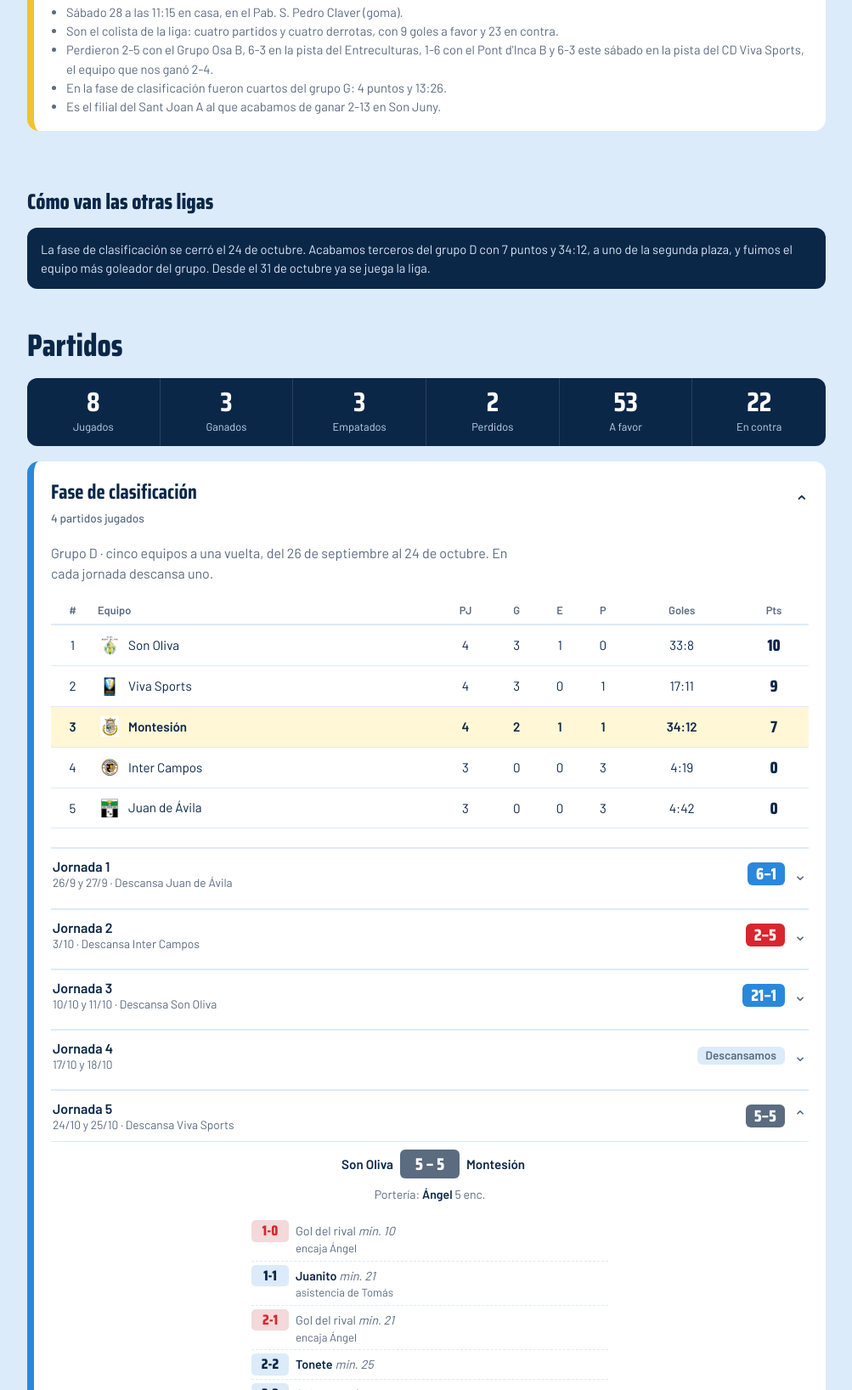
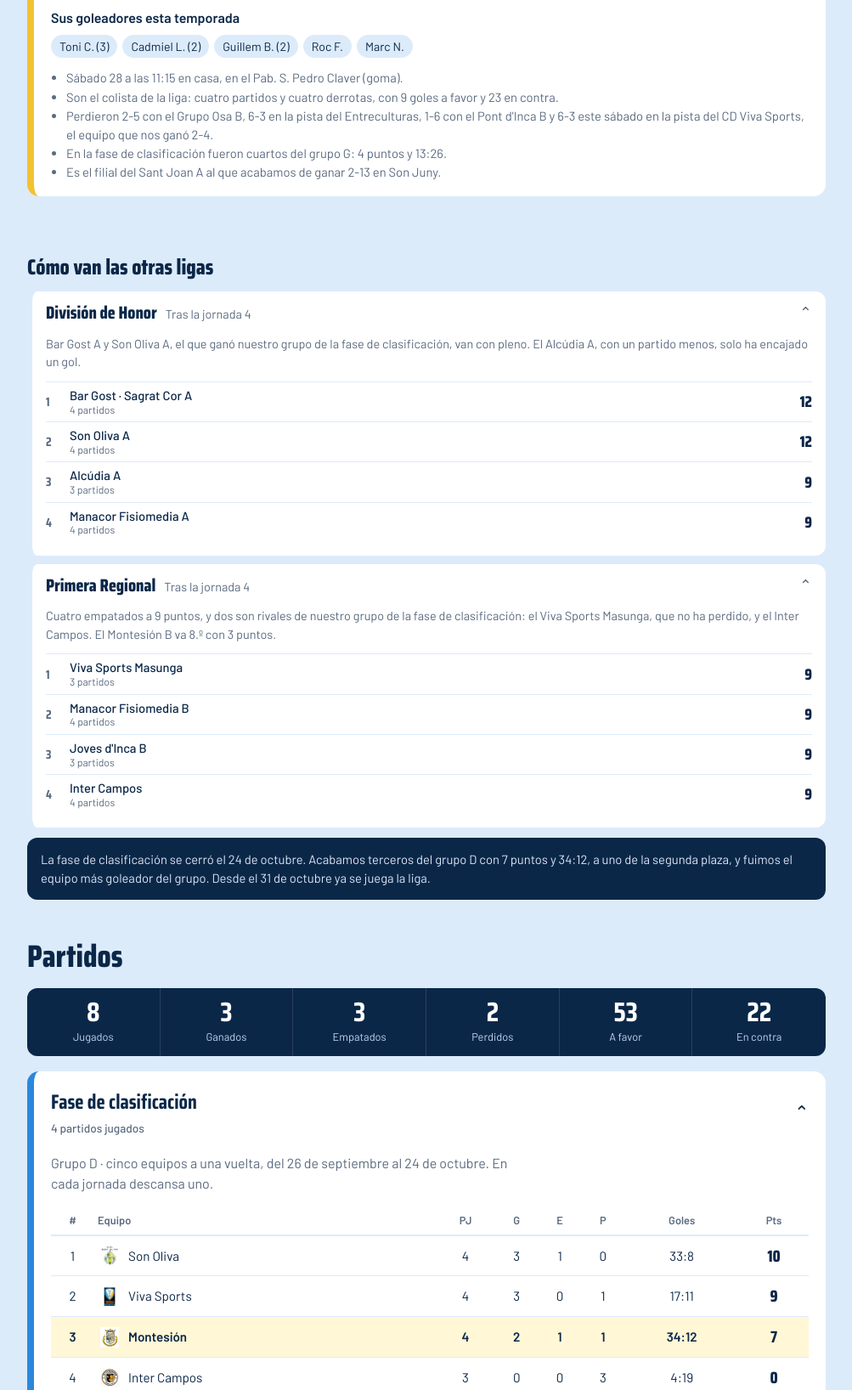
Before and after one commit to paufornertodo/montesioninfantila, a plain HTML site: page index.html in a window 1280 px wide. Shown: the part 956-2592 px from the top of the page at 85% size, without its empty margins (138-1141 px from the left). Drawn offline with Linux system fonts and the light colour scheme.

Commit message:
J4 completa, goleadores del Sant Joan B y resumen de División de Honor y Primera Regional
Co-Authored-By: Claude Opus 5.5 <noreply@anthropic.com>
Claude-Session: https://claude.ai/code/session_01VPZWJnvYViKw9HZPDUEH2W

```diff
--- a/datos.js
+++ b/datos.js
@@ -209,9 +209,9 @@ const COMPETICIONES = [
         { local: "Sant Joan B",     visitante: "Pont d'Inca B",   fecha: "2026-11-15", hora: "11:45", pista: "P.M. Son Juny (goma)", gl: 1, gv: 6 }
       ]},
       { j: 4, partidos: [
-        { local: "Pont d'Inca B",   visitante: "Calvià",          fecha: "2026-11-21", hora: "13:00", pista: "P.M. La Salle Pont d'Inca (goma)", gl: null, gv: null },
-        { local: "Grupo Osa B",     visitante: "Son Oliva B",     fecha: "2026-11-21", hora: "17:00", pista: "P.M. S'Arenal (sintético)", gl: null, gv: null },
-        { local: "Entreculturas",   visitante: "Palmanova A",     fecha: "2026-11-21", hora: "18:00", pista: "Pab. S. Pedro Claver (Montesión) (goma)", gl: null, gv: null },
+        { local: "Pont d'Inca B",   visitante: "Calvià",          fecha: "2026-11-21", hora: "13:00", pista: "P.M. La Salle Pont d'Inca (goma)", gl: 3, gv: 1 },
+        { local: "Grupo Osa B",     visitante: "Son Oliva B",     fecha: "2026-11-21", hora: "17:00", pista: "P.M. S'Arenal (sintético)", gl: 2, gv: 4 },
+        { local: "Entreculturas",   visitante: "Palmanova A",     fecha: "2026-11-21", hora: "18:00", pista: "Pab. S. Pedro Claver (Montesión) (goma)", gl: 6, gv: 5 },
         { local: "Sant Joan A",     visitante: "Montesión",       fecha: "2026-11-22", hora: "12:00", pista: "P.M. Son Juny (goma)", gl: 2, gv: 13,
           descanso: "1-6", estado: "",
           goles: [
@@ -232,7 +232,7 @@ const COMPETICIONES = [
             {m:"2-13", n:"Juanito",  a:"Ripoll"}
           ],
           porteros: [{n:"Santi", ge:1}, {n:"Ángel", ge:1}] },
-        { local: "Ciutat d'Inca A", visitante: "Joves d'Inca A",  fecha: "2026-11-22", hora: "11:30", pista: "Pol. La Salle Inca (sintético)", gl: null, gv: null },
+        { local: "Ciutat d'Inca A", visitante: "Joves d'Inca A",  fecha: "2026-11-22", hora: "11:30", pista: "Pol. La Salle Inca (sintético)", gl: 3, gv: 1 },
         { local: "CD Viva Sports",  visitante: "Sant Joan B",     fecha: "2026-11-21", hora: "10:30", pista: "P.M. Secar de la Real (parquet)", gl: 6, gv: 3 }
       ]},
       { j: 5, partidos: [
@@ -329,7 +329,13 @@ const COMPETICIONES = [
 const INFORME = {
   rival: "Sant Joan B",
   goleadoresTitulo: "Sus goleadores esta temporada",
-  goleadores: [],
+  goleadores: [
+    {d:"", n:"Toni C.",    g:3},
+    {d:"", n:"Cadmiel L.", g:2},
+    {d:"", n:"Guillem B.", g:2},
+    {d:"", n:"Roc F.",     g:1},
+    {d:"", n:"Marc N.",    g:1}
+  ],
   notas: [
     "Sábado 28 a las 11:15 en casa, en el Pab. S. Pedro Claver (goma).",
     "Son el colista de la liga: cuatro partidos y cuatro derrotas, con 9 goles a favor y 23 en contra.",
@@ -359,6 +365,23 @@ const FOTOS = [
    n, pts, pj) y nota (una o dos frases). Datos oficiales de la FFIB.
    ---------------------------------------------------------- */
 const GRUPOS = {
-  ligas: [],
+  ligas: [
+    { nombre: "División de Honor", tras: "Tras la jornada 4",
+      nota: "Bar Gost A y Son Oliva A, el que ganó nuestro grupo de la fase de clasificación, van con pleno. El Alcúdia A, con un partido menos, solo ha encajado un gol.",
+      arriba: [
+        {n:"Bar Gost · Sagrat Cor A", pts:12, pj:4},
+        {n:"Son Oliva A",             pts:12, pj:4},
+        {n:"Alcúdia A",               pts:9,  pj:3},
+        {n:"Manacor Fisiomedia A",    pts:9,  pj:4}
+      ]},
+    { nombre: "Primera Regional", tras: "Tras la jornada 4",
+      nota: "Cuatro empatados a 9 puntos, y dos son rivales de nuestro grupo de la fase de clasificación: el Viva Sports Masunga, que no ha perdido, y el Inter Campos. El Montesión B va 8.º con 3 puntos.",
+      arriba: [
+        {n:"Viva Sports Masunga",     pts:9, pj:3},
+        {n:"Manacor Fisiomedia B",    pts:9, pj:4},
+        {n:"Joves d'Inca B",          pts:9, pj:3},
+        {n:"Inter Campos",            pts:9, pj:4}
+      ]}
+  ],
   fase: "La fase de clasificación se cerró el 24 de octubre. Acabamos terceros del grupo D con 7 puntos y 34:12, a uno de la segunda plaza, y fuimos el equipo más goleador del grupo. Desde el 31 de octubre ya se juega la liga."
 };
--- a/index.html
+++ b/index.html
@@ -393,10 +393,10 @@ document.title = `Montesión A · ${EQUIPO.categoria} · ${EQUIPO.temporada}`;
   const t = [[suyos.length,"Jugados"],[g,"Ganados"],[e,"Empatados"],[pd,"Perdidos"],[`${gf}:${gc}`,"Goles"],[puesto,"Puesto"]];
   if (suyos.length) html += `<div class="resumen">${t.map(([n,l])=>`<div><b>${n}</b><span>${l}</span></div>`).join("")}</div>`;
   if (INFORME.goleadores && INFORME.goleadores.length) {
-    html += `<h4>${esc(INFORME.goleadoresTitulo||"Goleadores")}</h4><div class="dorsales">${INFORME.goleadores.map(x=>`<span><b>${x.d}</b>${esc(x.n)}${x.g>1?` (${x.g})`:""}</span>`).join("")}</div>`;
+    html += `<h4>${esc(INFORME.goleadoresTitulo||"Goleadores")}</h4><div class="dorsales">${INFORME.goleadores.map(x=>`<span>${x.d!==""&&x.d!=null?`<b>${x.d}</b>`:""}${esc(x.n)}${x.g>1?` (${x.g})`:""}</span>`).join("")}</div>`;
   }
   if (INFORME.plantilla && INFORME.plantilla.length) {
-    html += `<h4>Convocados en su último partido</h4><div class="dorsales">${INFORME.plantilla.map(x=>`<span><b>${x.d}</b>${esc(x.n)}</span>`).join("")}</div>`;
+    html += `<h4>Convocados en su último partido</h4><div class="dorsales">${INFORME.plantilla.map(x=>`<span>${x.d!==""&&x.d!=null?`<b>${x.d}</b>`:""}${esc(x.n)}</span>`).join("")}</div>`;
   }
   if (INFORME.notas && INFORME.notas.length) html += `<ul>${INFORME.notas.map(n=>`<li>${esc(n)}</li>`).join("")}</ul>`;
   html += `</div>`;
```
